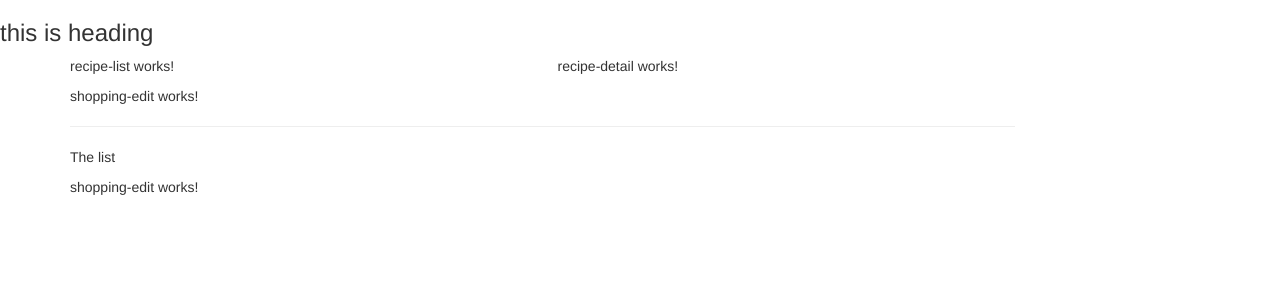
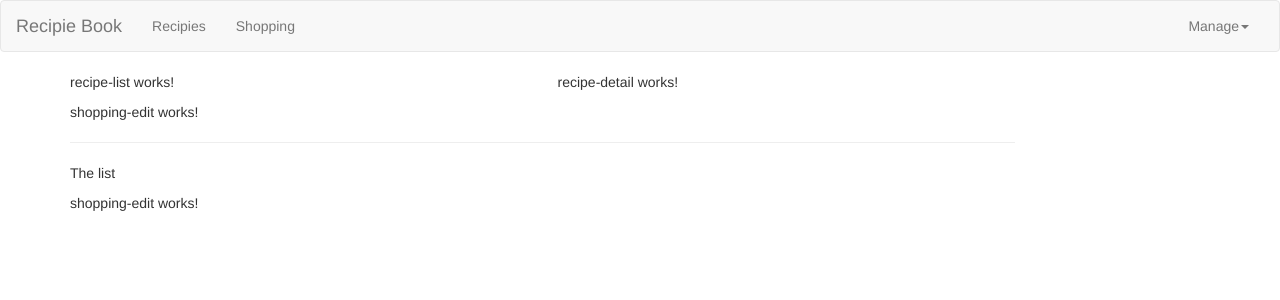
Before and after one commit to ahmad-shaukat/CookBook, an Angular app: page / in a window 1280 px wide. Shown: the top 300 px of the page. Built offline with nearby package versions, Linux system fonts and the light colour scheme.

Commit message:
add nav bar structure

```diff
--- a/src/app/header/header.component.html
+++ b/src/app/header/header.component.html
@@ -1,3 +1,35 @@
-<div>
-    <h3>this is heading</h3>
-</div>
+<nav class="navbar navbar-default">
+    <div class="container-fluid">
+        <div class="navbar-header">
+            <a href="#" class="navbar-brand">Recipie Book</a>
+        </div>
+        <div class="collapse navbar-collapse">
+            <ul class="nav navbar-nav">
+                <li>
+                 <a href="#">Recipies</a>
+                </li>
+                <li>
+                 <a href="#">Shopping</a>
+                </li>
+
+            </ul>
+            <ul class="nav navbar-nav navbar-right">
+                <li class="dropdown">
+                    <a href="#" class="dropdown-toggle" role="button">Manage<span class="caret"></span></a>
+                    <ul class="dropdown-menu">
+                        <li class="">
+                            <a href="#">Save Data</a>
+
+                        </li>
+                        <li>
+                            <a href="#">
+                                Fetch Data
+                            </a>
+                        </li>
+                    </ul>
+                </li>
+            </ul>
+        </div>
+    </div>
+
+</nav>
```
